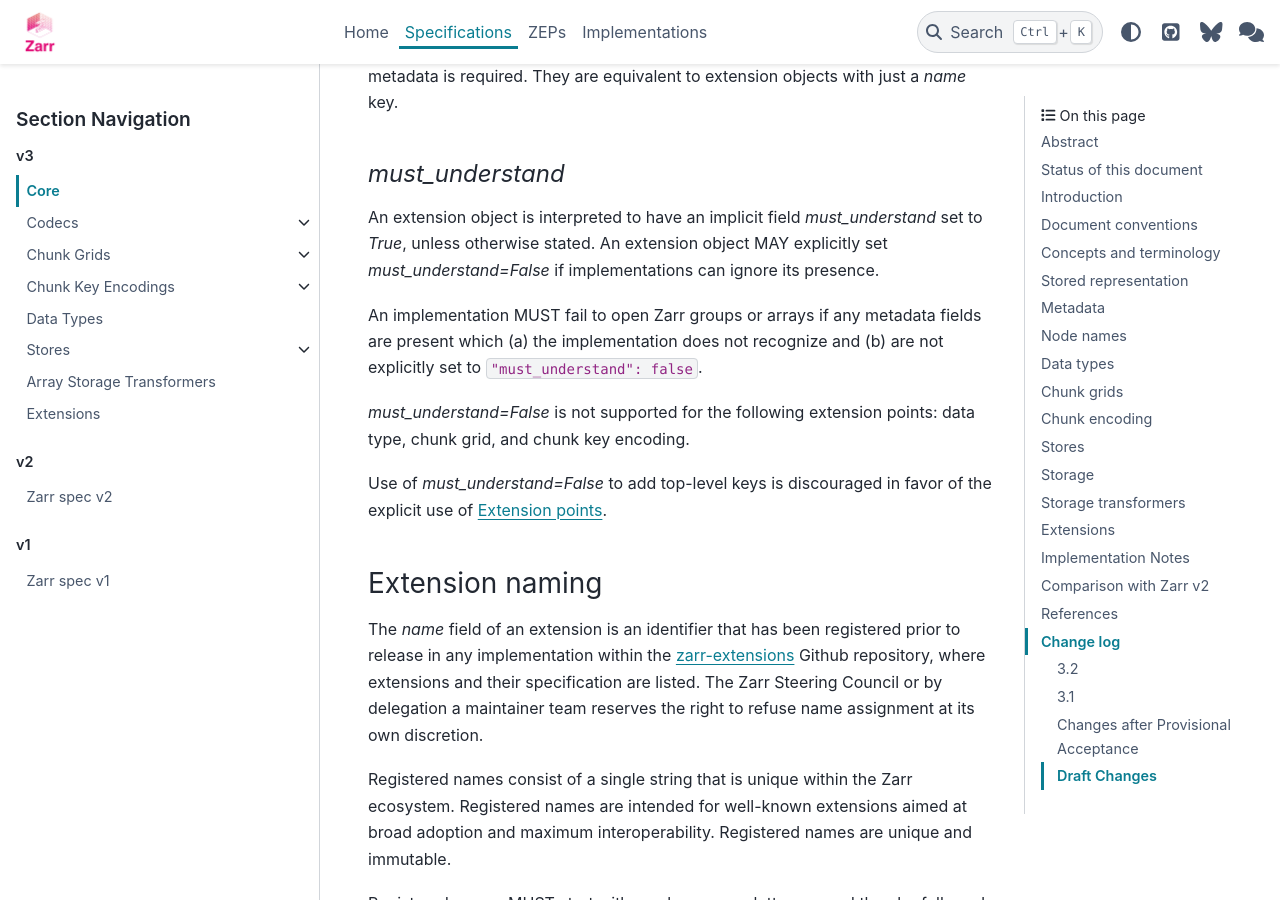
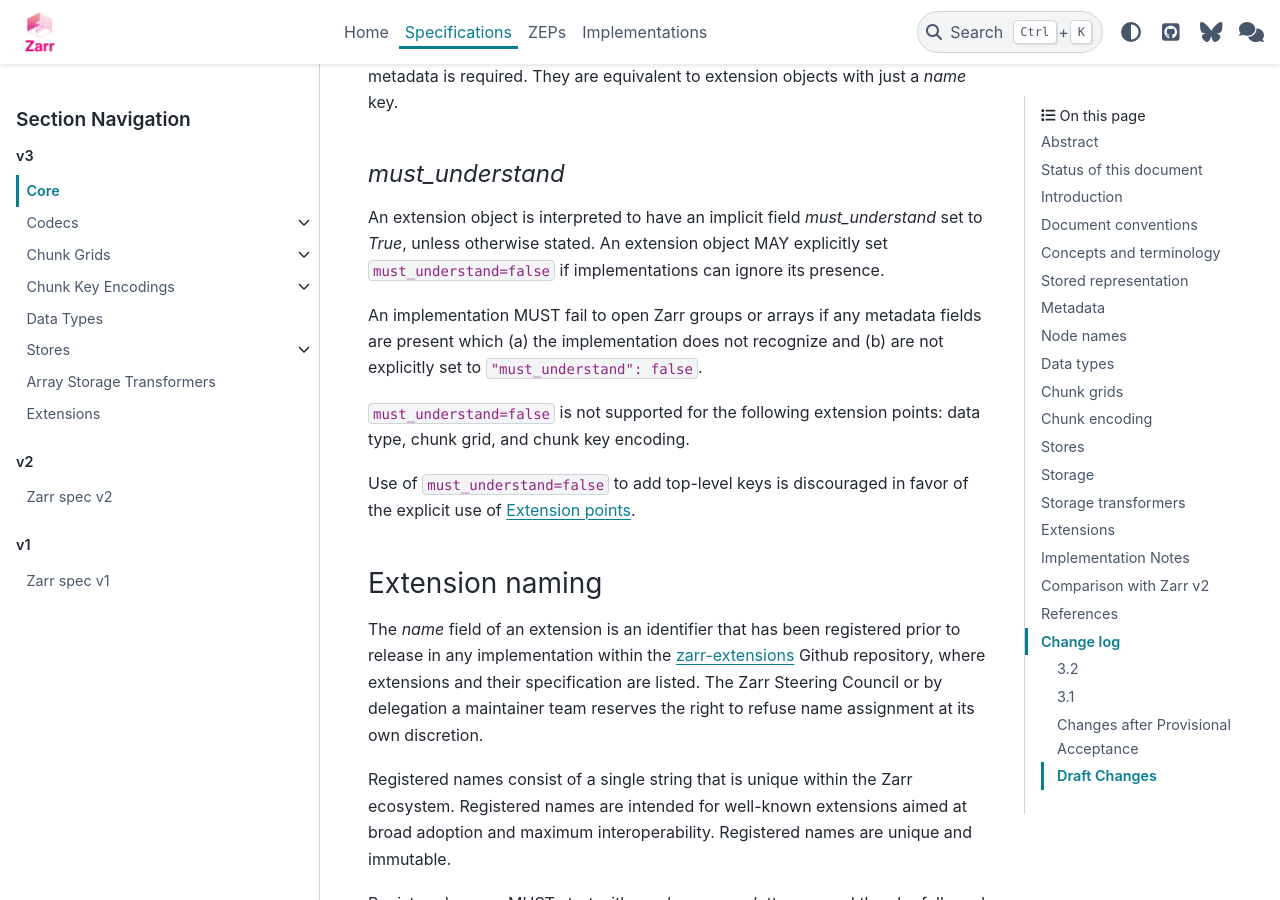
Before and after one commit to zarr-developers/zarr-specs, a Sphinx documentation site: the page built from docs/v3/core/index.rst, in a window 1280 px wide and 900 px high, scrolled down 36002 px. Built offline with Sphinx 7.4.7 and the PyData theme 0.15.4, drawn with Linux system fonts in a browser that asks for light colours; some of the changed text lies outside the part shown.

```diff
--- a/docs/v3/core/index.rst
+++ b/docs/v3/core/index.rst
@@ -1600,18 +1600,18 @@ objects with just a `name` key.
 ^^^^^^^^^^^^^^^^^
 
 An extension object is interpreted to have an implicit field `must_understand` set to
-`True`, unless otherwise stated. An extension object MAY explicitly set `must_understand=False` if
-implementations can ignore its presence.
+`True`, unless otherwise stated. An extension object MAY explicitly set
+``must_understand=false`` if implementations can ignore its presence.
 
 An implementation MUST fail to open Zarr groups or arrays if any
 metadata fields are present which (a) the
 implementation does not recognize and (b) are not explicitly
 set to ``"must_understand": false``.
 
-`must_understand=False` is not supported for the following extension points:
+``must_understand=false`` is not supported for the following extension points:
 data type, chunk grid, and chunk key encoding.
 
-Use of `must_understand=False` to add top-level keys is discouraged in favor
+Use of ``must_understand=false`` to add top-level keys is discouraged in favor
 of the explicit use of :ref:`extension-points`.
 
 .. _extension-naming:
@@ -1735,7 +1735,7 @@ Processing
 
 Implementations not wanting to support the ``extensions`` field
 SHOULD minimally iterate through the array and fail if not all
-are ``must_understand=False``.
+are ``must_understand=false``.
 
 Each contained extension SHOULD be processed in order. Processing entails
 invoking the language-specific method for concrete implementations
@@ -1820,7 +1820,7 @@ by time.
   <https://github.com/zarr-developers/zarr-specs/pull/TODO/>`_.
   Implementations SHOULD add support for the top-level ``extensions``
   field described under :ref:`Extensions container<extensions_container>`.
-  Minimal processing should detect ``must_understand=True`` extensions
+  Minimal processing should detect ``must_understand=true`` extensions
   and fail with an informative exception.
 
 3.1
@@ -1829,7 +1829,7 @@ by time.
 - Clarification of extensions. `PR #330
   <https://github.com/zarr-developers/zarr-specs/pull/330/>`_. With this change,
   it is now possible to add user-defined extensions.
-  Additionally, extensions may be marked with `must_understand=False` in case
+  Additionally, extensions may be marked with ``must_understand=false`` in case
   a non-implementing library can safely ignore them.
   Please see the new :ref:`Extensions section <extensions_section>`
   for details.
```
